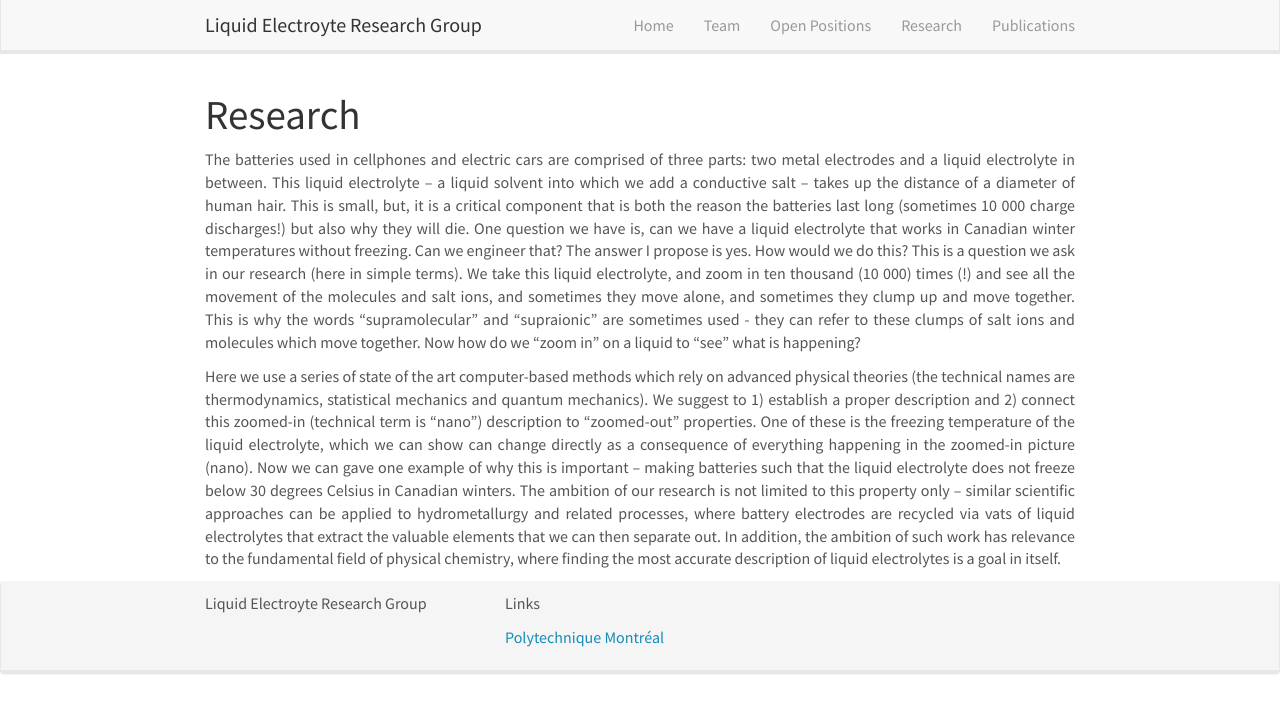
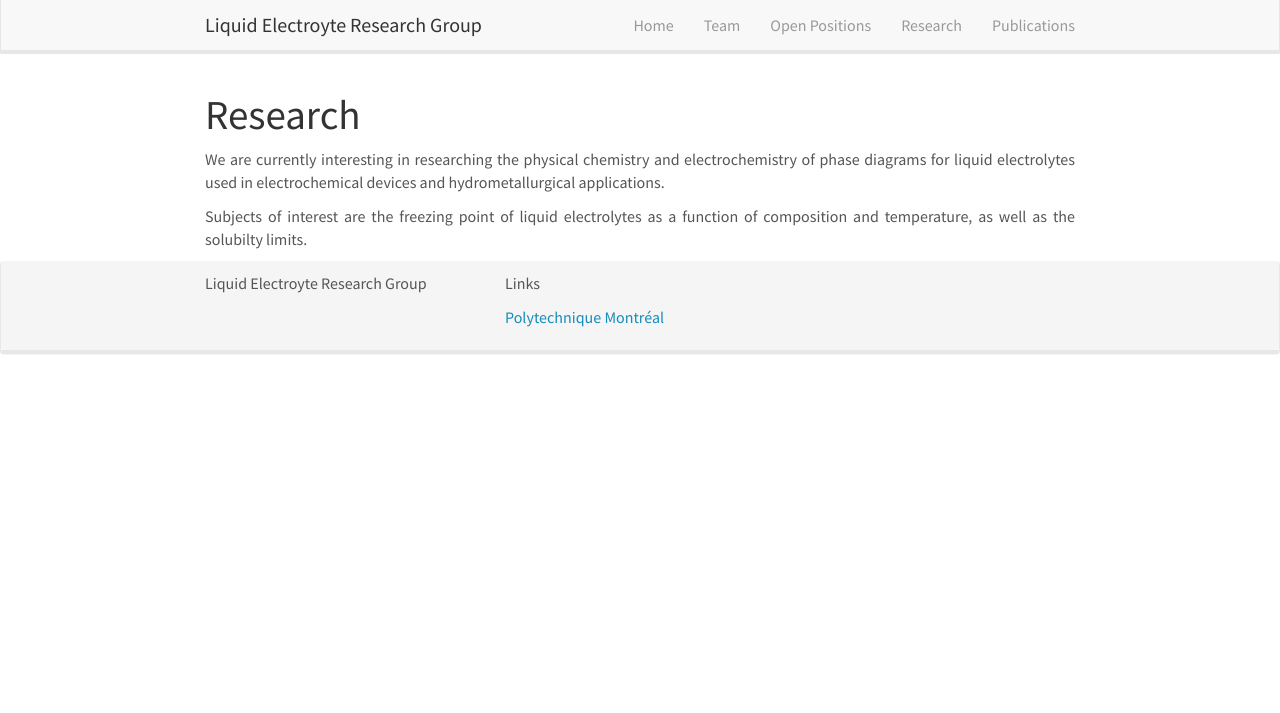
Before and after one commit to LECRCT/website, a Jekyll site: the page built from _pages/research.md, in a window 1280 px wide. Shown: the top 713 px of the page. Built offline with Jekyll 4.4.1, drawn with Linux system fonts in a browser that asks for light colours; nearby versions of some CDN libraries.

Commit message:
Update research.md

```diff
--- a/_pages/research.md
+++ b/_pages/research.md
@@ -8,6 +8,6 @@ permalink: /research/
 
 # Research
 
-The batteries used in cellphones and electric cars are comprised of three parts: two metal electrodes and a liquid electrolyte in between. This liquid electrolyte – a liquid solvent into which we add a conductive salt – takes up the distance of a diameter of human hair. This is small, but, it is a critical component that is both the reason the batteries last long (sometimes 10 000 charge discharges!) but also why they will die. One question we have is, can we have a liquid electrolyte that works in Canadian winter temperatures without freezing. Can we engineer that? The answer I propose is yes. How would we do this? This is a question we ask in our research (here in simple terms). We take this liquid electrolyte, and zoom in ten thousand (10 000) times (!) and see all the movement of the molecules and salt ions, and sometimes they move alone, and sometimes they clump up and move together. This is why the words “supramolecular” and “supraionic” are sometimes used - they can refer to these clumps of salt ions and molecules which move together. Now how do we “zoom in” on a liquid to “see” what is happening?
+We are currently interesting in researching the physical chemistry and electrochemistry of phase diagrams for liquid electrolytes used in electrochemical devices and hydrometallurgical applications.
 
-Here we use a series of state of the art computer­-based methods which rely on advanced physical theories (the technical names are thermodynamics, statistical mechanics and quantum mechanics). We suggest to 1) establish a proper description and 2) connect this zoomed­-in (technical term is “nano”) description to “zoomed­-out” properties. One of these is the freezing temperature of the liquid electrolyte, which we can show can change directly as a consequence of everything happening in the zoomed­-in picture (nano). Now we can gave one example of why this is important – making batteries such that the liquid electrolyte does not freeze below 30 degrees Celsius in Canadian winters. The ambition of our research is not limited to this property only – similar scientific approaches can be applied to hydrometallurgy and related processes, where battery electrodes are recycled via vats of liquid electrolytes that extract the valuable elements that we can then separate out. In addition, the ambition of such work has relevance to the fundamental field of physical chemistry, where finding the most accurate description of liquid electrolytes is a goal in itself.
+Subjects of interest are the freezing point of liquid electrolytes as a function of composition and temperature, as well as the solubilty limits.
```
